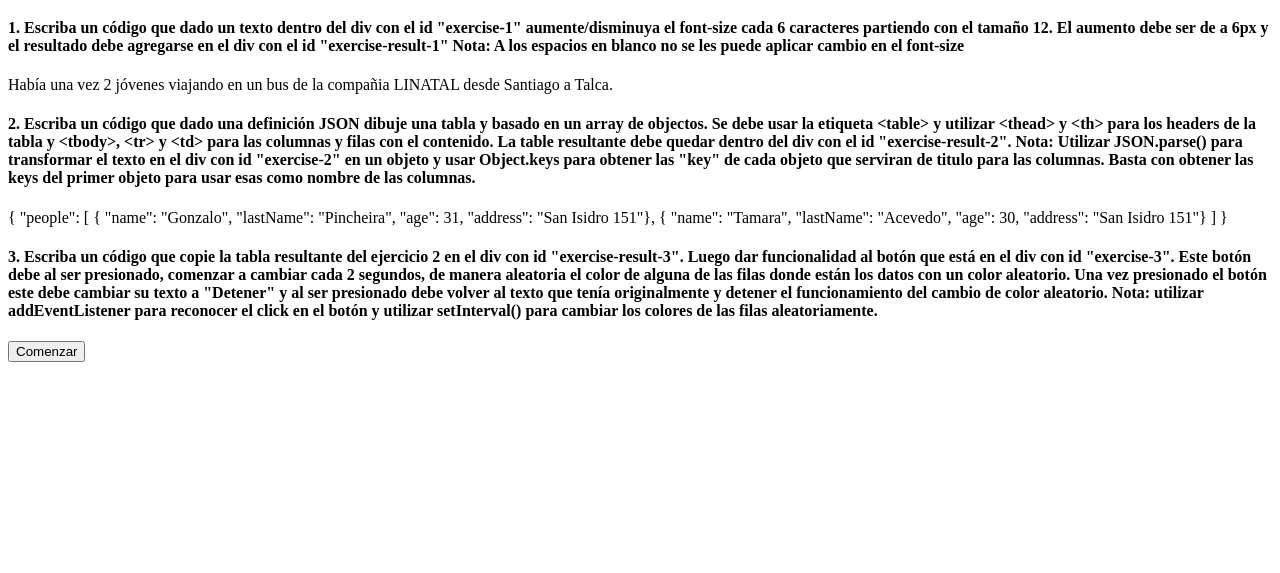
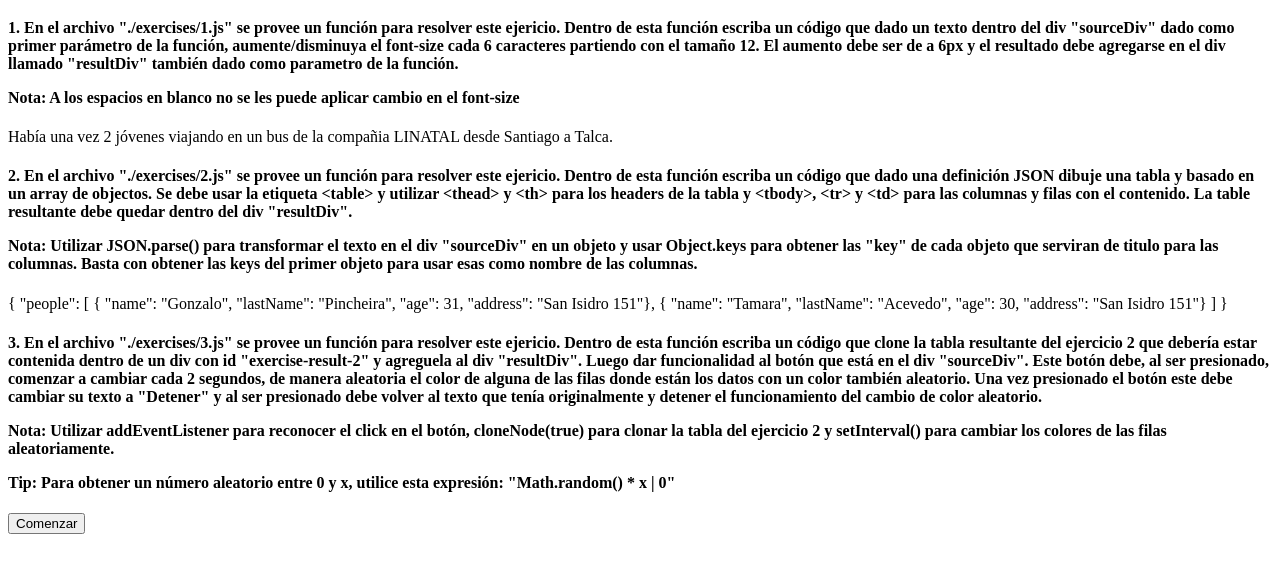
Before and after one commit to semver2/boolean-html-js-exercises, a website built with webpack: page index.html in a window 1280 px wide. Shown: the part 61-634 px from the top of the page. Built offline with nearby package versions, Linux system fonts and the light colour scheme.

Commit message:
@gpincheiraa Improve subjects in each exercise

```diff
--- a/index.html
+++ b/index.html
@@ -10,10 +10,12 @@
     <header> <h1> Ejercicios de Javascript y el DOM </h1> </header>
 
     <div>
-        <h4> 1. Escriba un código que dado un texto dentro del div con el id "exercise-1"
+        <h4> 1. En el archivo "./exercises/1.js" se provee un función para resolver este ejericio. Dentro de esta función
+             escriba un código que dado un texto dentro del div "sourceDiv" dado como primer parámetro de la función,
              aumente/disminuya el font-size cada 6 caracteres partiendo con el tamaño 12.
-             El aumento debe ser de a 6px y el resultado debe agregarse en el div con el id "exercise-result-1"
-             Nota: A los espacios en blanco no se les puede aplicar cambio en el font-size
+             El aumento debe ser de a 6px y el resultado debe agregarse en el div llamado "resultDiv" también dado como parametro de la función.
+
+             <p>Nota: A los espacios en blanco no se les puede aplicar cambio en el font-size</p>
         </h4>
 
         <div id="exercise-1">
@@ -23,13 +25,15 @@
     </div>
 
     <div>
-        <h4> 2. Escriba un código que dado una definición JSON dibuje una tabla y basado en un array de objectos.
+        <h4> 2. En el archivo "./exercises/2.js" se provee un función para resolver este ejericio. Dentro de esta función
+             escriba un código que dado una definición JSON dibuje una tabla y basado en un array de objectos.
              Se debe usar la etiqueta &lt;table&gt; y utilizar &lt;thead&gt; y &lt;th&gt; para los headers de la tabla y &lt;tbody&gt;, &lt;tr&gt;
              y &lt;td&gt; para las columnas y filas con el contenido.
-             La table resultante debe quedar dentro del div con el id "exercise-result-2".
-             Nota: Utilizar JSON.parse() para transformar el texto en el div con id "exercise-2" en un objeto y usar Object.keys para obtener
+             La table resultante debe quedar dentro del div "resultDiv".
+
+             <p>Nota: Utilizar JSON.parse() para transformar el texto en el div "sourceDiv" en un objeto y usar Object.keys para obtener
              las "key" de cada objeto que serviran de titulo para las columnas. Basta con obtener las keys del primer objeto
-             para usar esas como nombre de las columnas.
+             para usar esas como nombre de las columnas.</p>
         </h4>
 
         <div id="exercise-2">
@@ -44,14 +48,19 @@
     </div>
 
     <div>
-        <h4> 3. Escriba un código que copie la tabla resultante del ejercicio 2 en el div con id "exercise-result-3".
-                Luego dar funcionalidad al botón que está en el div con id "exercise-3". Este botón debe al ser
+        <h4> 3. En el archivo "./exercises/3.js" se provee un función para resolver este ejericio. Dentro de esta función
+                escriba un código que clone la tabla resultante del ejercicio 2 que debería estar contenida dentro de un div
+                con id "exercise-result-2" y agreguela al div "resultDiv".
+                Luego dar funcionalidad al botón que está en el div "sourceDiv". Este botón debe, al ser
                 presionado, comenzar a cambiar cada 2 segundos, de manera aleatoria el color de alguna de las filas
-                donde están los datos con un color aleatorio. Una vez presionado el botón este debe cambiar su texto a
+                donde están los datos con un color también aleatorio. Una vez presionado el botón este debe cambiar su texto a
                 "Detener" y al ser presionado debe volver al texto que tenía originalmente y detener el funcionamiento
                 del cambio de color aleatorio.
-                Nota: utilizar addEventListener para reconocer el click en el botón y utilizar setInterval() para cambiar
-                los colores de las filas aleatoriamente.
+
+                <p>Nota: Utilizar addEventListener para reconocer el click en el botón, cloneNode(true) para clonar
+                la tabla del ejercicio 2 y setInterval() para cambiar los colores de las filas aleatoriamente.</p>
+
+                <p>Tip: Para obtener un número aleatorio entre 0 y x, utilice esta expresión: "Math.random() * x | 0"</p>
         </h4>
 
         <div id="exercise-3">
```
